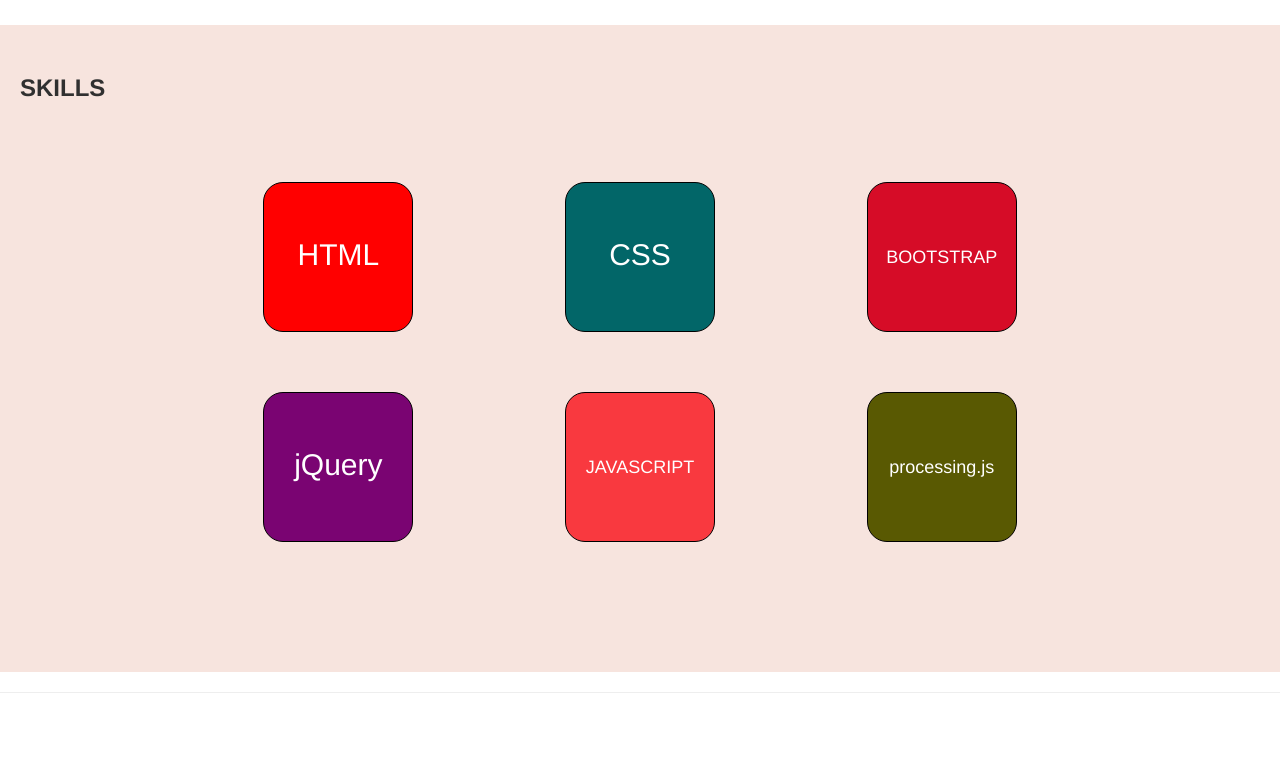
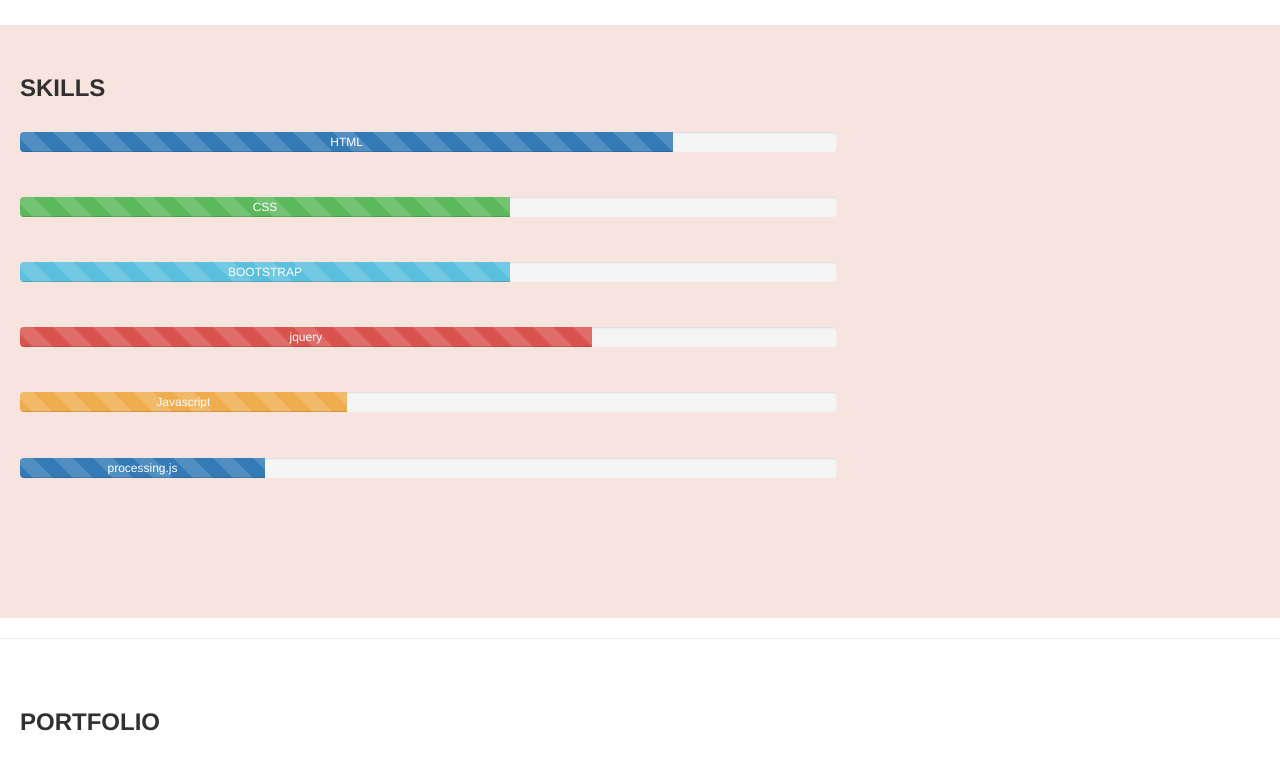
Before and after one commit to nusrathyasin/portfolio, a plain HTML site: page index.html in a window 1280 px wide. Shown: the part 1340-2100 px from the top of the page. Drawn offline with nearby package versions, Linux system fonts and the light colour scheme; some packages are replaced by stand-ins of ours; a script that the page names is missing; a web font is replaced by a local one.

Commit message:
Update index.html

```diff
--- a/index.html
+++ b/index.html
@@ -93,31 +93,39 @@
 <!--'skills' section starts-->
 	<div id="section3" class="container-fluid">
 		<h1>SKILLS</h1>
-		<div class="row">
-			<div class="col-md-4 col-xs-4 col-sm-4  col-lg-4">
-				<h2 class="box" style="float:right;background-color:red">HTML</h2>
-			</div>
-			<div class="col-md-4 col-xs-4 col-sm-4  col-lg-4">
-				<center>
-				 <h2 class="box" style="background-color:#026668">CSS</h2>
-				</center>
-			</div>
-			<div class="col-md-4 col-xs-4 col-sm-4  col-lg-4">
-				<h4 class="box" style="float:left;background-color:#d60c27;padding-top:65px">BOOTSTRAP</h4>
-			</div>
+		<div class="row skills">
+		<div class="col-md-8">
+		<div class="progress">
+		<div class="progress-bar progress-bar-striped active" role="progressbar" aria-valuenow="80"aria-valuemin="0" aria-valuemax="100" style="width:80%">
+		<span>HTML</span>
 		</div>
-		<div class="row">
-			<div class="col-md-4 col-xs-4 col-sm-4  col-lg-4">
-			 <h2 class="box" style="float:right;background-color:#7a0472">jQuery</h2>
-			</div>
-			<div class="col-md-4 col-xs-4 col-sm-4  col-lg-4">
-			 <center>
-			  <h4 class="box" style="background-color:#f9393f;padding-top:65px">JAVASCRIPT</h4>
-			 </center>
-			</div>
-			<div class="col-md-4 col-xs-4 col-sm-4  col-lg-4">
-			 <h4 class="box" style="float:left;background-color:#595902;padding-top:65px">processing.js</h4>
-			</div>
+		</div><br>
+		<div class="progress">
+		<div class="progress-bar progress-bar-success progress-bar-striped active" role="progressbar" aria-valuenow="60"aria-valuemin="0" aria-valuemax="100" style="width:60%">
+		<span>CSS</span>
+		</div>
+		</div><br>
+		<div class="progress">
+		<div class="progress-bar progress-bar-info progress-bar-striped active" role="progressbar" aria-valuenow="60"aria-valuemin="0" aria-valuemax="100" style="width:60%">
+		<span>BOOTSTRAP</span>
+		</div>
+		</div><br>
+		<div class="progress">
+		<div class="progress-bar progress-bar-danger progress-bar-striped active" role="progressbar" aria-valuenow="70"aria-valuemin="0" aria-valuemax="100" style="width:70%">
+		<span>jquery</span>
+		</div>
+		</div><br>
+		<div class="progress">
+		<div class="progress-bar progress-bar-warning  progress-bar-striped active" role="progressbar" aria-valuenow="40"aria-valuemin="0" aria-valuemax="100" style="width:40%">
+		<span>Javascript</span>
+		</div>
+		</div><br>
+		<div class="progress">
+		<div class="progress-bar progress-bar-default  progress-bar-striped active" role="progressbar" aria-valuenow="30"aria-valuemin="0" aria-valuemax="100" style="width:30%">
+		<span>processing.js</span>
+		</div>
+		</div>
+		</div>
 		</div>
 	</div>
 <!--'skills' section Ends-->
```
